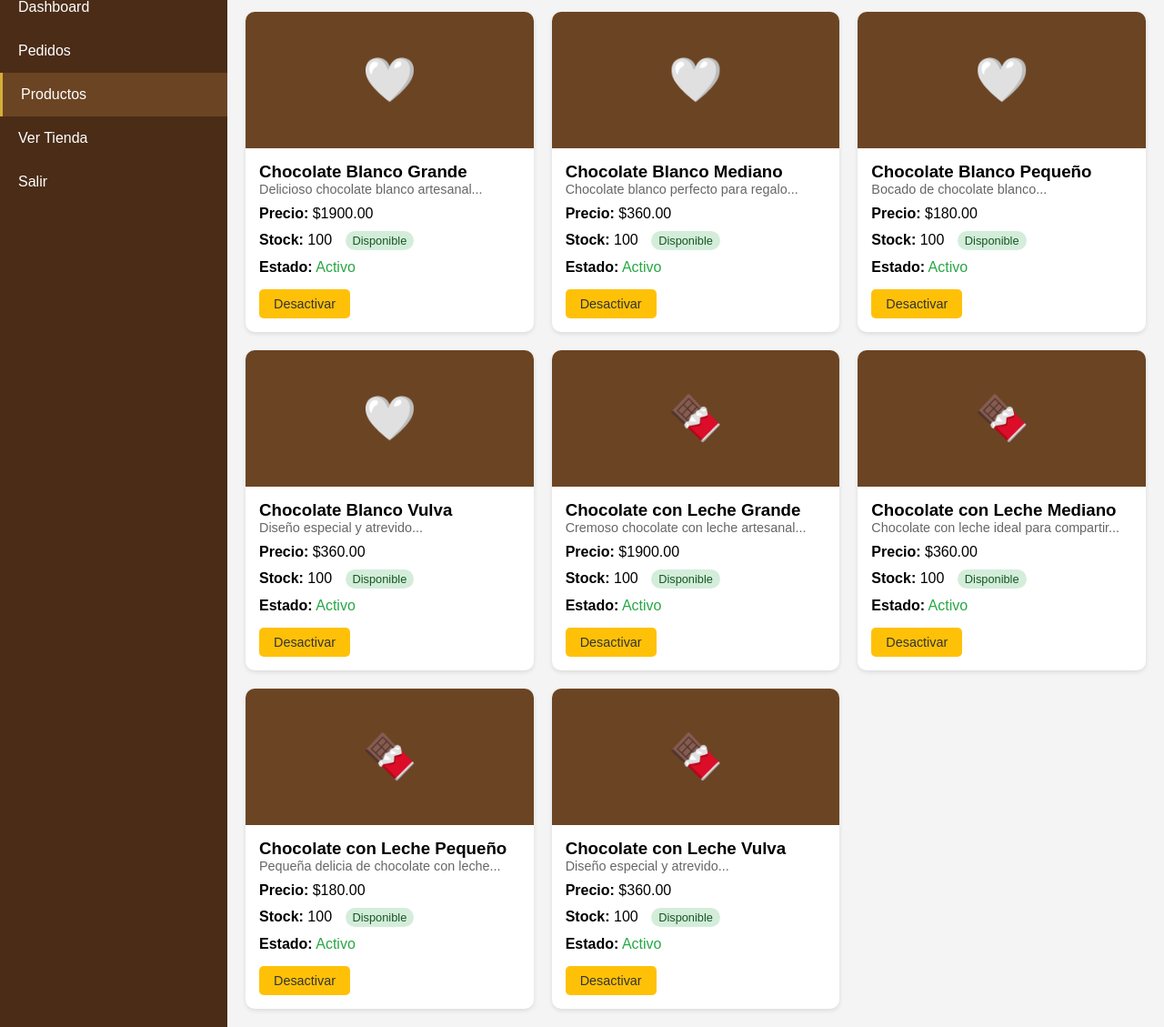
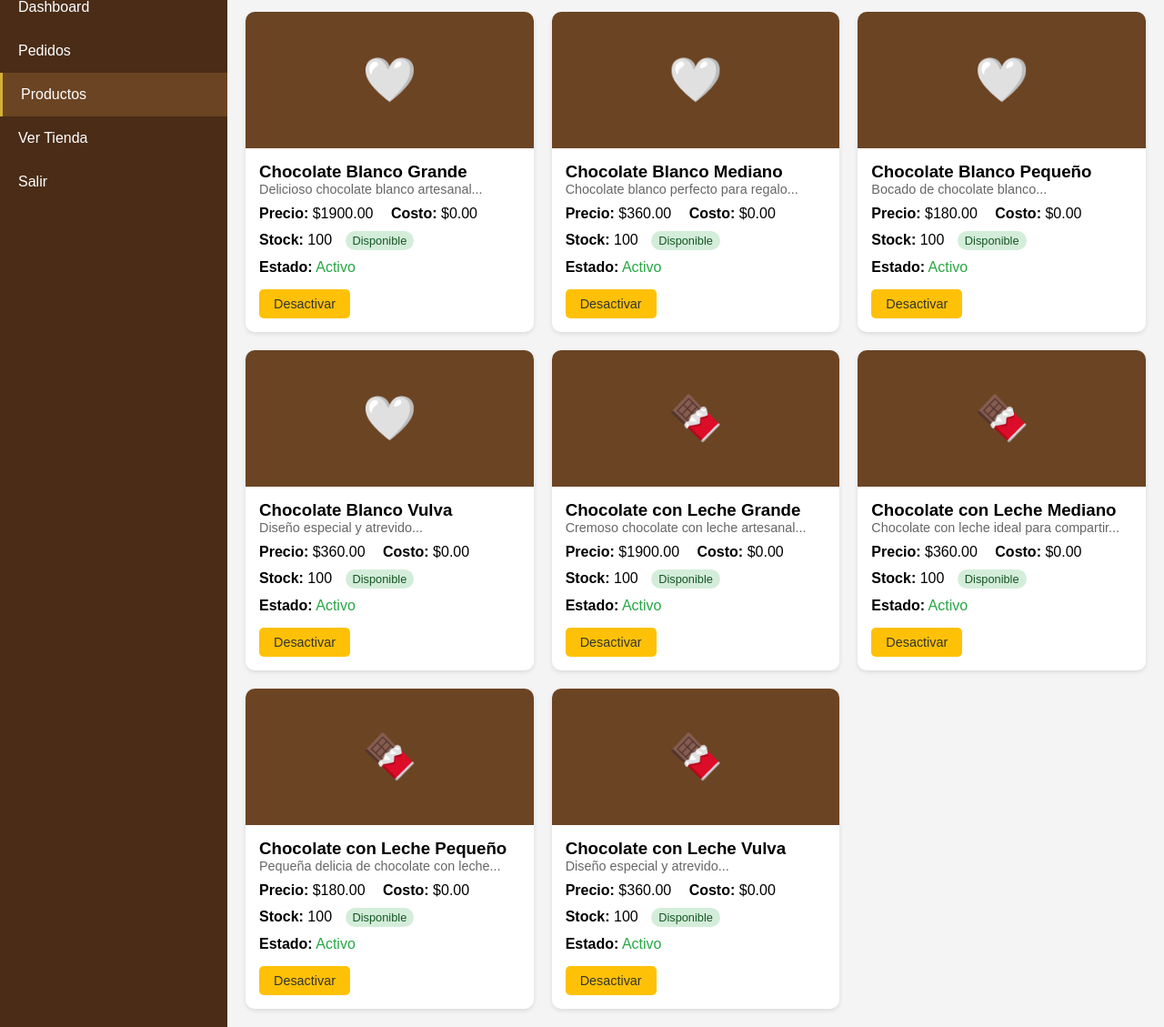
Before and after one commit to Retr0G51/chocolates-byb, a Flask app: template templates/admin/productos.html in a window 1280 px wide. Shown: the part 104-1233 px from the top of the page at 91% size. Run offline with Flask 3, Linux system fonts and the light colour scheme; the template is opened without the code that fills it: values that come from a table or form of the project are taken from there, others are empty.

Commit message:
Update productos.html

```diff
--- a/templates/admin/productos.html
+++ b/templates/admin/productos.html
@@ -59,7 +59,7 @@
                         <p style="color: #666; font-size: 0.9rem;">{{ producto.descripcion[:50] }}...</p>
                         <p style="margin: 10px 0;">
                             <strong>Precio:</strong> ${{ "%.2f"|format(producto.precio) }}
-                            {# <strong style="margin-left: 15px;">Costo:</strong> ${{ "%.2f"|format(producto.costo) }} #}
+                            <strong style="margin-left: 15px;">Costo:</strong> ${{ "%.2f"|format(producto.costo) }}
                         </p>
                         <p>
                             <strong>Stock:</strong> {{ producto.stock }}
```
